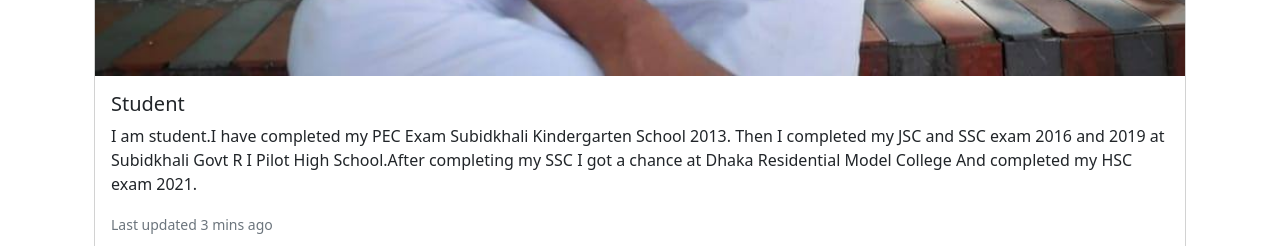
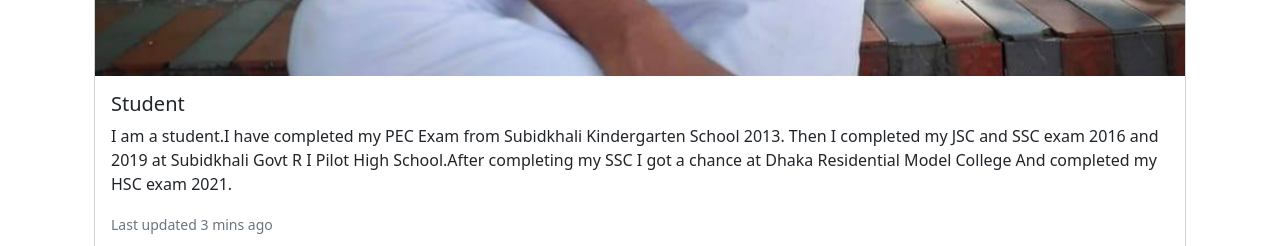
Before and after one commit to sabbira01/portfolio, a plain HTML site: page index.html in a window 1280 px wide. Shown: the part 3200-3446 px from the top of the page. Drawn offline with nearby package versions, Linux system fonts and the light colour scheme.

Commit message:
Update index.html

```diff
--- a/index.html
+++ b/index.html
@@ -69,7 +69,7 @@
     <img class="card-img-top" src="sabbir  (2).jpg" alt="Card image cap">
     <div class="card-body">
       <h5 class="card-title">Student</h5>
-      <p class="card-text">I am student.I have completed my PEC Exam Subidkhali Kindergarten School 2013. Then I completed my JSC and SSC exam 2016 and 2019 at Subidkhali Govt R I Pilot High School.After completing my SSC I got a chance at Dhaka Residential Model College
+      <p class="card-text">I am a student.I have completed my PEC Exam from Subidkhali Kindergarten School 2013. Then I completed my JSC and SSC exam 2016 and 2019 at Subidkhali Govt R I Pilot High School.After completing my SSC I got a chance at Dhaka Residential Model College
  And completed my HSC exam 2021.</p>
       <p class="card-text"><small class="text-muted">Last updated 3 mins ago</small></p>
     </div>
```
